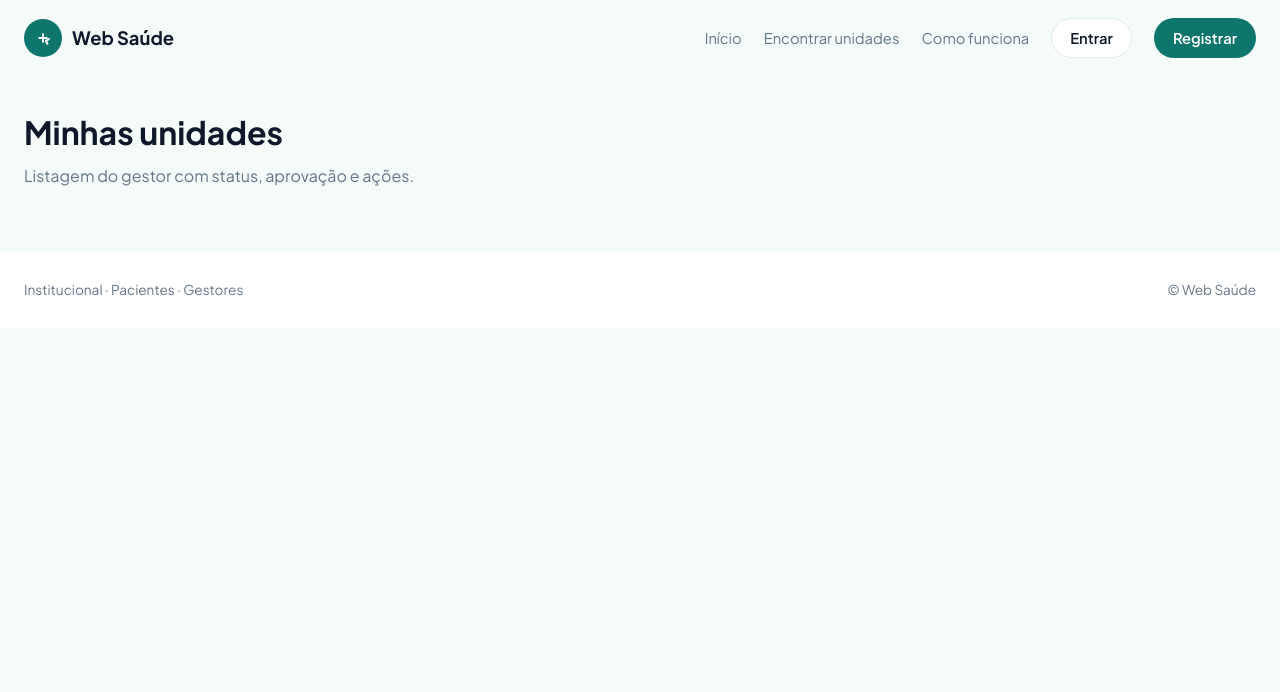
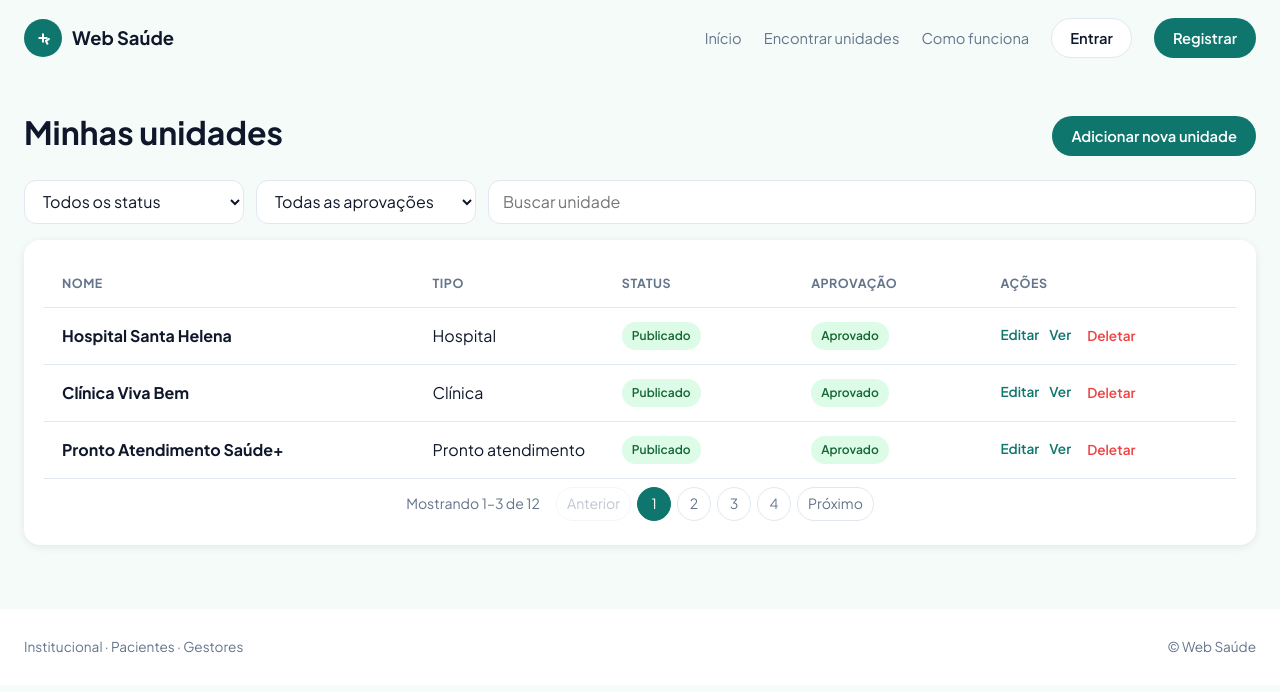
Before and after one commit to WebSaudeApp/web-saude-interface, a Next.js app: page /manager/units in a window 1280 px wide. Shown: the top 692 px of the page. Built offline with nearby package versions, Linux system fonts and the light colour scheme.

Commit message:
feat(#14): implementa listagem de unidades do gestor

```diff
--- a/src/pages/manager/units/index.tsx
+++ b/src/pages/manager/units/index.tsx
@@ -1,10 +1,162 @@
-import PagePlaceholder from "@/components/common/PagePlaceholder";
+import { useEffect, useMemo, useState } from "react";
+import Head from "next/head";
+import Link from "next/link";
+import Pagination from "@/components/search/Pagination";
+import { managerRoutes, publicRoutes } from "@/configs/Routes";
+import { unidadeTypeLabels } from "@/configs/DisplayFields";
+import unidadesDestaque from "@/configs/UnidadesDestaque";
+import { alertService } from "@/services/AlertService";
+import type { AprovacaoStatus, Unidade, UnidadeStatus } from "@/types/Entities";
+
+const PAGE_SIZE = 3;
+
+const statusLabels: Record<UnidadeStatus, string> = {
+  publicado: "Publicado",
+  rascunho: "Rascunho",
+};
+
+const statusChipClass: Record<UnidadeStatus, string> = {
+  publicado: "chip-ok",
+  rascunho: "chip-muted",
+};
+
+const approvalLabels: Record<AprovacaoStatus, string> = {
+  aprovado: "Aprovado",
+  pendente: "Pendente",
+  rejeitado: "Rejeitado",
+};
+
+const approvalChipClass: Record<AprovacaoStatus, string> = {
+  aprovado: "chip-ok",
+  pendente: "chip-warn",
+  rejeitado: "chip-muted",
+};
 
 export default function GestorUnidadesPage() {
+  const [units, setUnits] = useState<Unidade[]>(unidadesDestaque);
+  const [statusFilter, setStatusFilter] = useState<UnidadeStatus | "">("");
+  const [approvalFilter, setApprovalFilter] = useState<AprovacaoStatus | "">(
+    "",
+  );
+  const [search, setSearch] = useState("");
+  const [page, setPage] = useState(1);
+
+  const filtered = useMemo(() => {
+    const term = search.trim().toLowerCase();
+    return units.filter((unidade) => {
+      const statusOk = !statusFilter || unidade.status === statusFilter;
+      const approvalOk = !approvalFilter || unidade.approval === approvalFilter;
+      const termOk = !term || unidade.name.toLowerCase().includes(term);
+      return statusOk && approvalOk && termOk;
+    });
+  }, [units, statusFilter, approvalFilter, search]);
+
+  useEffect(() => {
+    setPage(1);
+  }, [statusFilter, approvalFilter, search]);
+
+  const start = (page - 1) * PAGE_SIZE;
+  const pageItems = filtered.slice(start, start + PAGE_SIZE);
+
+  function handleDelete(id: string) {
+    setUnits((current) => current.filter((unidade) => unidade.id !== id));
+    alertService.success("Unidade excluída.");
+  }
+
   return (
-    <PagePlaceholder
-      title="Minhas unidades"
-      description="Listagem do gestor com status, aprovação e ações."
-    />
+    <>
+      <Head>
+        <title>Web Saúde — Minhas unidades</title>
+      </Head>
+      <div className="toolbar">
+        <h1>Minhas unidades</h1>
+        <Link className="btn btn-primary" href={managerRoutes.newUnit}>
+          Adicionar nova unidade
+        </Link>
+      </div>
+      <div className="toolbar toolbar-filters">
+        <select
+          className="select"
+          value={statusFilter}
+          onChange={(event) =>
+            setStatusFilter(event.target.value as UnidadeStatus | "")
+          }
+        >
+          <option value="">Todos os status</option>
+          <option value="publicado">Publicado</option>
+          <option value="rascunho">Rascunho</option>
+        </select>
+        <select
+          className="select"
+          value={approvalFilter}
+          onChange={(event) =>
+            setApprovalFilter(event.target.value as AprovacaoStatus | "")
+          }
+        >
+          <option value="">Todas as aprovações</option>
+          <option value="aprovado">Aprovado</option>
+          <option value="pendente">Pendente</option>
+          <option value="rejeitado">Rejeitado</option>
+        </select>
+        <input
+          className="input"
+          placeholder="Buscar unidade"
+          value={search}
+          onChange={(event) => setSearch(event.target.value)}
+        />
+      </div>
+      <div className="card table-wrap">
+        {filtered.length === 0 ? (
+          <p className="center-note">Nenhuma unidade encontrada.</p>
+        ) : (
+          <>
+            <div className="unit-table-row unit-table-head">
+              <div>Nome</div>
+              <div>Tipo</div>
+              <div>Status</div>
+              <div>Aprovação</div>
+              <div>Ações</div>
+            </div>
+            {pageItems.map((unidade) => (
+              <div className="unit-table-row" key={unidade.id}>
+                <div>
+                  <b>{unidade.name}</b>
+                </div>
+                <div>{unidadeTypeLabels[unidade.type]}</div>
+                <div>
+                  <span className={`chip ${statusChipClass[unidade.status]}`}>
+                    {statusLabels[unidade.status]}
+                  </span>
+                </div>
+                <div>
+                  <span
+                    className={`chip ${approvalChipClass[unidade.approval]}`}
+                  >
+                    {approvalLabels[unidade.approval]}
+                  </span>
+                </div>
+                <div className="row-actions">
+                  <Link href={managerRoutes.editUnit(unidade.id)}>Editar</Link>
+                  <Link href={publicRoutes.unitDetails(unidade.id)}>Ver</Link>
+                  <button
+                    className="danger"
+                    type="button"
+                    onClick={() => handleDelete(unidade.id)}
+                  >
+                    Deletar
+                  </button>
+                </div>
+              </div>
+            ))}
+            <Pagination
+              page={page}
+              total={filtered.length}
+              pageSize={PAGE_SIZE}
+              onPageChange={setPage}
+            />
+          </>
+        )}
+      </div>
+    </>
   );
 }
--- a/src/styles/globals.scss
+++ b/src/styles/globals.scss
@@ -191,6 +191,16 @@ button {
 .chip-ok {
   background: #dcfce7;
   color: #166534;
+}
+
+.chip-muted {
+  background: #f1f5f9;
+  color: #475569;
+}
+
+.chip-warn {
+  background: #ffedd5;
+  color: #9a3412;
 }
 
 .card {
@@ -1008,6 +1018,70 @@ button {
   border-radius: 999px;
 }
 
+.toolbar {
+  display: flex;
+  justify-content: space-between;
+  align-items: center;
+  gap: 12px;
+  flex-wrap: wrap;
+}
+
+.toolbar-filters {
+  justify-content: flex-start;
+  margin: 16px 0;
+}
+
+.toolbar-filters .select {
+  max-width: 220px;
+  flex: 0 0 auto;
+}
+
+.toolbar-filters .input {
+  flex: 1 1 240px;
+  width: auto;
+}
+
+.table-wrap {
+  overflow: auto;
+}
+
+.unit-table-row {
+  display: grid;
+  grid-template-columns: 2fr 1fr 1fr 1fr 1.2fr;
+  gap: 8px;
+  padding: 14px 18px;
+  border-bottom: 1px solid var(--line);
+  align-items: center;
+}
+
+.unit-table-row:last-child {
+  border-bottom: none;
+}
+
+.unit-table-head {
+  font-size: 0.78rem;
+  color: var(--muted);
+  text-transform: uppercase;
+  letter-spacing: 0.04em;
+  font-weight: 700;
+}
+
+.row-actions {
+  display: flex;
+  gap: 10px;
+}
+
+.row-actions a,
+.row-actions button {
+  color: var(--teal);
+  font-weight: 600;
+  font-size: 0.85rem;
+}
+
+.row-actions .danger {
+  color: var(--danger);
+}
+
 @media (max-width: 860px) {
   .unit-grid,
   .search-bar,
@@ -1021,7 +1095,8 @@ button {
   .account,
   .form-grid-2,
   .form-grid-3,
-  .hours-row {
+  .hours-row,
+  .unit-table-row {
     grid-template-columns: 1fr;
   }
 
@@ -1029,6 +1104,10 @@ button {
     width: 100%;
   }
 
+  .unit-table-head {
+    display: none;
+  }
+
   .nav {
     display: none;
   }
```
